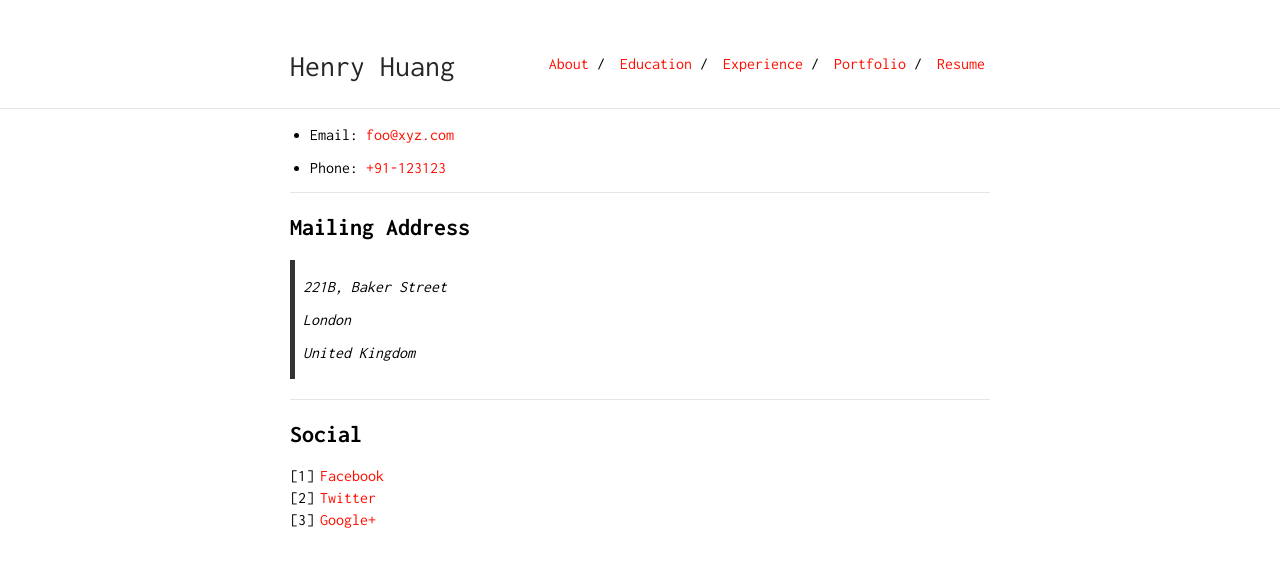
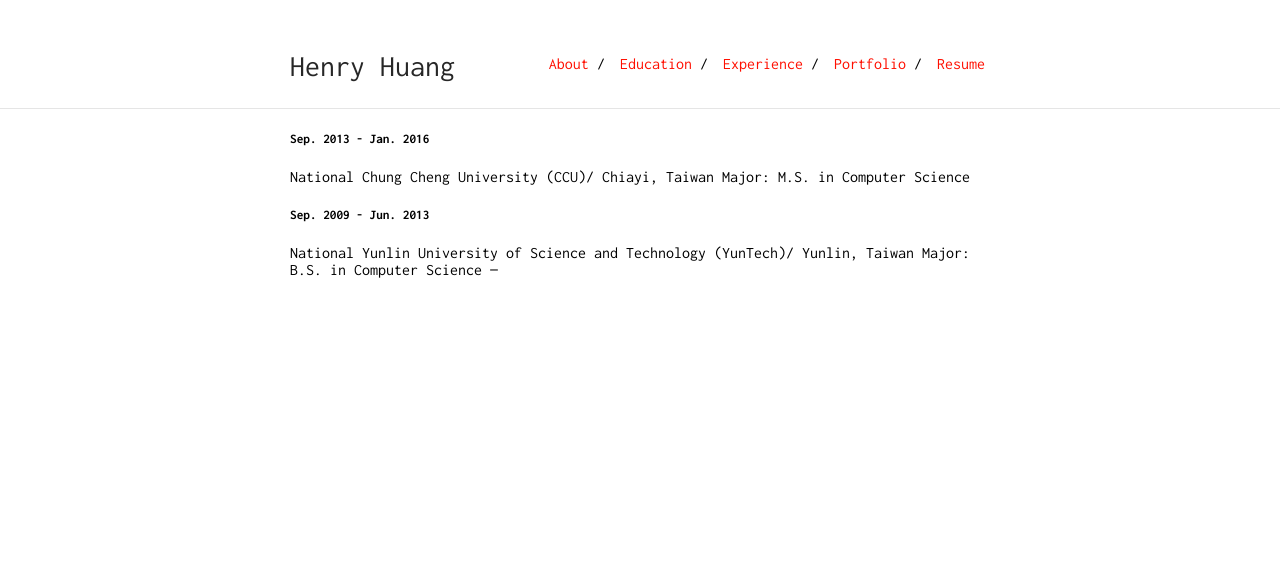
Before and after one commit to henry0726/henry0726.github.io, a Jekyll site: the page built from education.md, in a window 1280 px wide. Shown: the top 567 px of the page. Built offline with Jekyll 4.4.1, drawn with Linux system fonts in a browser that asks for light colours.

Commit message:
Update education.md

```diff
--- a/education.md
+++ b/education.md
@@ -2,25 +2,11 @@
 layout: default
 is_contact: true
 ---
+##### Sep. 2013 - Jan. 2016
+National Chung Cheng University (CCU)/ Chiayi, Taiwan
+Major: M.S. in Computer Science
 
-* Email: [foo@xyz.com](mailto:foo@xyz.com)
-
-* Phone: [+91-123123](tel:+91-123123)
-
+##### Sep. 2009 - Jun. 2013
+National Yunlin University of Science and Technology (YunTech)/ Yunlin, Taiwan
+Major: B.S. in Computer Science
 ---
-
-## Mailing Address
-
-> 221B, Baker Street
->
-> London
->
-> United Kingdom
-
----
-
-## Social
-
-1. [Facebook](#)
-2. [Twitter](#)
-3. [Google+](#)
```
